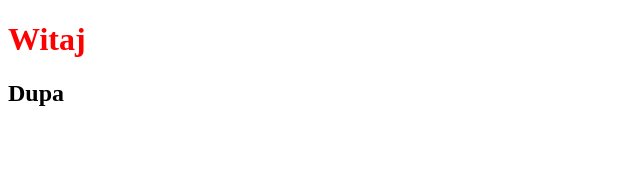
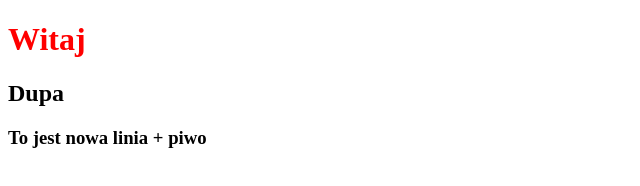
Before and after one commit to piotrbaczek/test-html, a plain HTML site: page index.html in a window 1280 px wide. Shown: the whole page, without its empty margins (0-640 px from the left). Drawn offline with Linux system fonts and the light colour scheme.

Commit message:
Added h3

```diff
--- a/index.html
+++ b/index.html
@@ -6,5 +6,6 @@
 <body>
 <h1 style="color:red;">Witaj</h1>
 <h2>Dupa</h2>
+<h3>To jest nowa linia + piwo</h3>
 </body>
 </html>
```
